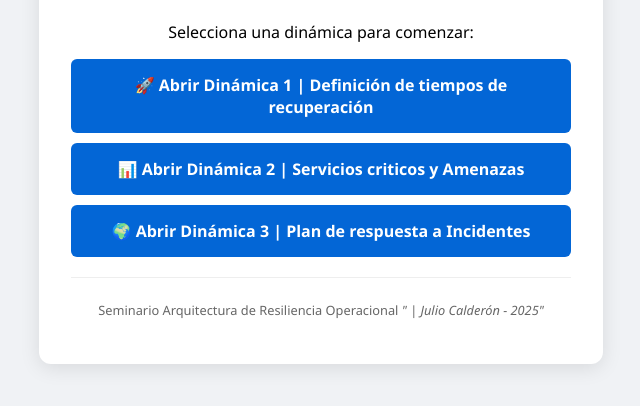
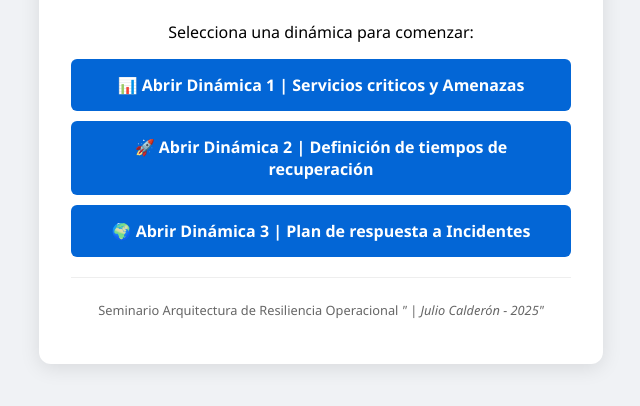
Before and after one commit to Jkalderon/ARQ_Resiliencia_Operacional, a plain HTML site: page index.html in a window 1280 px wide. Shown: the part 268-674 px from the top of the page, without its empty margins (319-959 px from the left). Drawn offline with Linux system fonts and the light colour scheme.

Commit message:
Update links and labels for dynamic activities

```diff
--- a/index.html
+++ b/index.html
@@ -57,12 +57,12 @@
         <h1>Resiliencia Operacional</h1>
         <p>Selecciona una dinámica para comenzar:</p>
 
-        <a href="Dinamicas formativas/01. Definición de RTO-MTPD.html" class="btn-dinamica">
-            🚀 Abrir Dinámica 1 | Definición de tiempos de recuperación
+        <a href="Dinamicas formativas/02. Modelo BIA-RA.html" class="btn-dinamica">
+            📊 Abrir Dinámica 1 | Servicios criticos y Amenazas
         </a>
 
-        <a href="Dinamicas formativas/02. Modelo BIA-RA.html" class="btn-dinamica">
-            📊 Abrir Dinámica 2 | Servicios criticos y Amenazas
+        <a href="Dinamicas formativas/01. Definición de RTO-MTPD.html" class="btn-dinamica">
+            🚀 Abrir Dinámica 2 | Definición de tiempos de recuperación
         </a>
 
         <a href="Dinamicas formativas/03. Respuesta a Incidentes.html" class="btn-dinamica">
```
